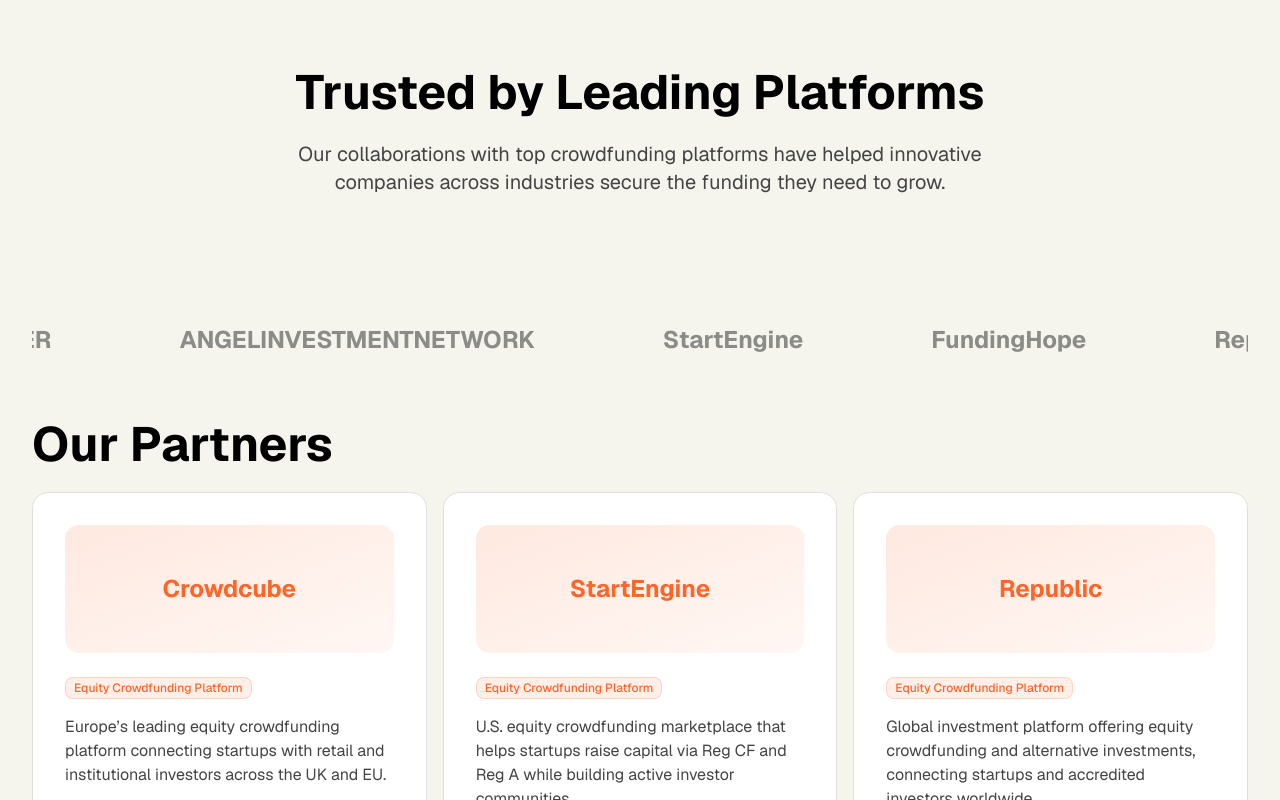
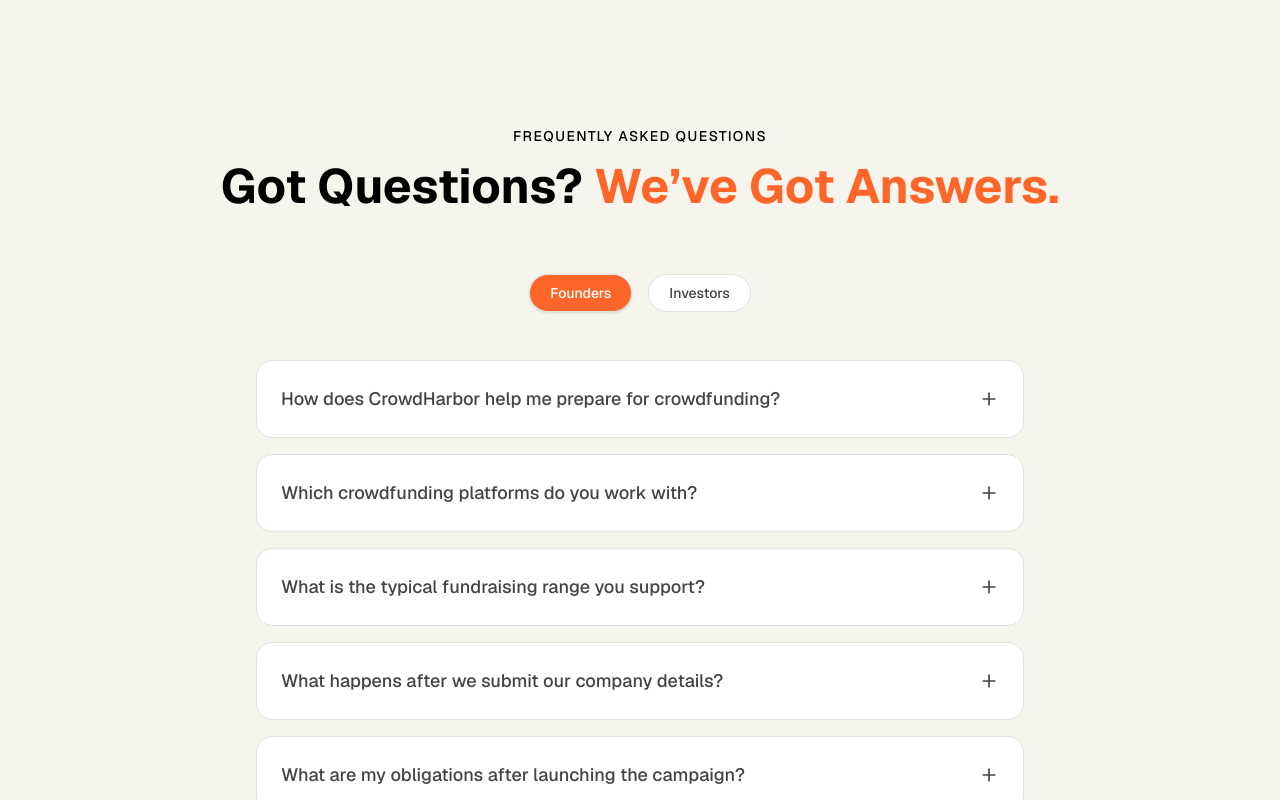
Before and after one commit to umair-hussain02/crowd-harbor-v2, a Next.js app: page / in a window 1280 px wide. Shown: the part 1520-2320 px from the top of the page. Built offline with nearby package versions, Linux system fonts and the light colour scheme; no server answers; the database is empty.

Commit message:
feat: add FAQ section to HomePage

```diff
--- a/app/page.tsx
+++ b/app/page.tsx
@@ -9,6 +9,7 @@ import { SuccessStoriesSection } from "@/components/home/success-stories-section
 import { BlogSection } from "@/components/home/blog-section"
 import { CTASection } from "@/components/home/cta-section"
 import Hero from "@/components/home/hero"
+import FaqSection from "@/components/home/faq"
 
 export default function HomePage() {
   return (
@@ -18,6 +19,7 @@ export default function HomePage() {
         <main>
           <HeroSection />
           <HowItWorksSection />
+          <FaqSection />
           <PartnersSection />
           <WhyChooseSection />
           {/* <SuccessStoriesSection /> */}
--- /dev/null
+++ b/components/home/faq.tsx
@@ -0,0 +1,191 @@
+"use client";
+
+import React, { useState } from "react";
+import { motion, AnimatePresence } from "framer-motion";
+import { Plus } from "lucide-react";
+import { cn } from "@/lib/utils";
+
+export default function FaqSection() {
+  const categories = {
+      "founder": "Founders",
+      "investor": "Investors",
+  };
+
+ const faqData = {
+  investor: [
+    {
+      question: "What types of startups can I invest in via CrowdHarbor?",
+      answer:
+        "CrowdHarbor partners with innovative, growth-oriented startups that are preparing for equity crowdfunding rounds on major platforms (e.g., Reg CF, Reg A). We evaluate their traction, business model, and crowdfunding readiness before presenting them to investors.",
+    },
+    {
+      question: "How does CrowdHarbor select the crowdfunding platforms?",
+      answer:
+        "We leverage our trusted network of global equity-crowdfunding platforms (such as Crowdcube, StartEngine, Republic) and help match the startup with the platform that best fits its region, regulatory regime, and investor base.",
+    },
+    {
+      question: "What is the minimum investment I need to make?",
+      answer:
+        "Minimum investment amounts depend on the individual campaign and platform. CrowdHarbor will inform you of the terms for each opportunity. Ensure you review the details when the offering opens.",
+    },
+    {
+      question: "What kind of due diligence does CrowdHarbor conduct?",
+      answer:
+        "We perform initial screening of startups for traction, business model, regulatory compliance readiness, campaign strategy, and investor fit. This helps raise the quality and readiness of the campaigns presented to you.",
+    },
+    {
+      question: "How and when will I get updates on my investment?",
+      answer:
+        "Once you invest in a startup through a crowdfunding campaign, that platform typically provides communications and reporting. CrowdHarbor assists the startup’s preparation and launch, but follow-ups and ongoing investor updates are managed by the startup via the platform.",
+    },
+  ],
+
+  founder: [
+    {
+      question: "How does CrowdHarbor help me prepare for crowdfunding?",
+      answer:
+        "We guide you through the entire process — from assessing your business model and determining readiness, choosing the right platform, crafting your campaign strategy, setting up compliance and onboarding, through to launch.",
+    },
+    {
+      question: "Which crowdfunding platforms do you work with?",
+      answer:
+        "We have relationships with major global equity-crowdfunding platforms such as Crowdcube, StartEngine, Republic, and others. We help you choose the best-fit platform and region for your campaign.",
+    },
+    {
+      question: "What is the typical fundraising range you support?",
+      answer:
+        "Although ranges vary by platform and region, CrowdHarbor supports campaigns that raise from hundreds of thousands to several millions of euros/dollars, depending on readiness and fit.",
+    },
+    {
+      question: "What happens after we submit our company details?",
+      answer:
+        "After you submit your details, our team reviews your business model, target raise, use of funds, traction, investor profile, and regulatory fit. Then we recommend a path forward, required documentation, and launch timeline.",
+    },
+    {
+      question: "What are my obligations after launching the campaign?",
+      answer:
+        "Once live, you need to execute your campaign (marketing, investor outreach, updates), adhere to platform and regulatory requirements, and post-fundraise deliver on your business plan. CrowdHarbor remains available to guide you and ensure compliance.",
+    },
+  ],
+};
+
+  const [selectedCategory, setSelectedCategory] = useState("founder");
+
+  return (
+    <section className="py-24 bg-background text-foreground relative overflow-hidden">
+      <div className="max-w-7xl mx-auto px-4 sm:px-6 lg:px-8">
+        {/* Header */}
+        <motion.div
+          initial={{ opacity: 0, y: 20 }}
+          whileInView={{ opacity: 1, y: 0 }}
+          transition={{ duration: 0.8 }}
+          viewport={{ once: true }}
+          className="text-center mb-16"
+        >
+          <span className="mb-4 inline-block text-sm font-medium uppercase tracking-widest">
+          Frequently Asked Questions
+        </span>
+        <h2 className="text-4xl font-bold sm:text-5xl mb-12">
+          Got Questions? <span className="text-primary">We’ve Got Answers.</span>
+        </h2>
+          {/* <p className="text-xl text-muted-foreground max-w-3xl mx-auto">
+            Find answers to common questions about our platform, process, and services.
+          </p> */}
+        </motion.div>
+
+        {/* Tabs */}
+        <div className="flex flex-wrap justify-center gap-4 mb-12">
+          {Object.entries(categories).map(([key, label]) => (
+            <button
+              key={key}
+              onClick={() => setSelectedCategory(key)}
+              className={cn(
+                "relative rounded-full border border-border px-5 py-2 text-sm font-medium transition-all",
+                selectedCategory === key
+                  ? "bg-primary text-primary-foreground shadow-sm"
+                  : "bg-card text-muted-foreground hover:text-foreground hover:border-primary/50"
+              )}
+            >
+              {label}
+            </button>
+          ))}
+        </div>
+
+        {/* FAQ List */}
+        <div className="max-w-3xl mx-auto">
+          <AnimatePresence mode="wait">
+            {Object.entries(faqData).map(([category, questions]) =>
+              selectedCategory === category ? (
+                <motion.div
+                  key={category}
+                  initial={{ opacity: 0, y: 20 }}
+                  animate={{ opacity: 1, y: 0 }}
+                  exit={{ opacity: 0, y: 20 }}
+                  transition={{ duration: 0.4 }}
+                  className="space-y-4"
+                >
+                  {questions.map((faq, i) => (
+                    <FAQItem key={i} {...faq} />
+                  ))}
+                </motion.div>
+              ) : null
+            )}
+          </AnimatePresence>
+        </div>
+      </div>
+    </section>
+  );
+}
+
+const FAQItem = ({ question, answer }: { question: string; answer: string }) => {
+  const [isOpen, setIsOpen] = useState(false);
+
+  return (
+    <motion.div
+      animate={isOpen ? "open" : "closed"}
+      className={cn(
+        "rounded-2xl border border-border transition-colors bg-card hover:border-primary/40"
+      )}
+    >
+      <button
+        onClick={() => setIsOpen(!isOpen)}
+        className="flex w-full items-center justify-between gap-4 p-6 text-left"
+      >
+        <span
+          className={cn(
+            "text-lg font-medium transition-colors",
+            isOpen ? "text-foreground" : "text-muted-foreground"
+          )}
+        >
+          {question}
+        </span>
+        <motion.span
+          variants={{
+            open: { rotate: "45deg" },
+            closed: { rotate: "0deg" },
+          }}
+          transition={{ duration: 0.2 }}
+        >
+          <Plus
+            className={cn(
+              "h-5 w-5 transition-colors",
+              isOpen ? "text-primary" : "text-muted-foreground"
+            )}
+          />
+        </motion.span>
+      </button>
+
+      <motion.div
+        initial={false}
+        animate={{
+          height: isOpen ? "auto" : "0px",
+          marginBottom: isOpen ? "16px" : "0px",
+        }}
+        transition={{ duration: 0.3, ease: "easeInOut" }}
+        className="overflow-hidden px-6"
+      >
+        <p className="text-muted-foreground leading-relaxed">{answer}</p>
+      </motion.div>
+    </motion.div>
+  );
+};
```
